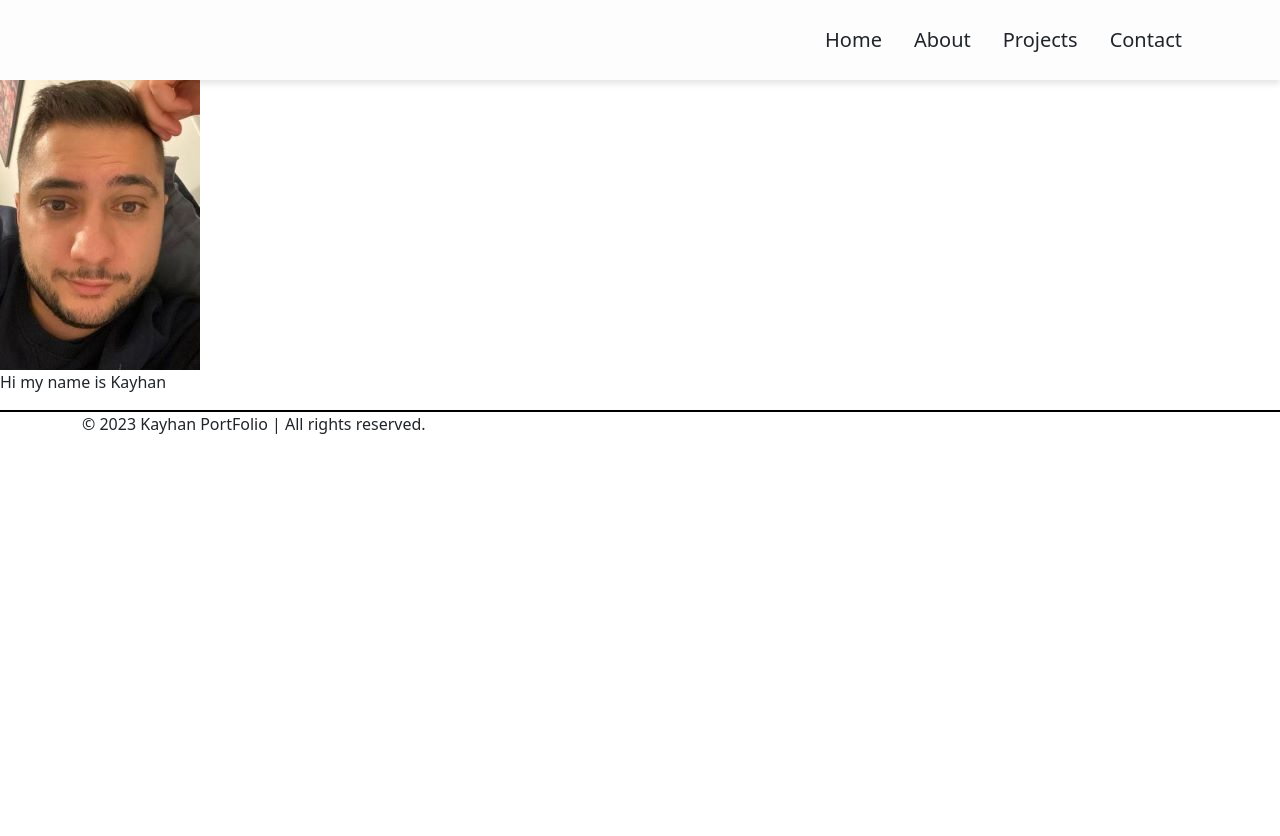
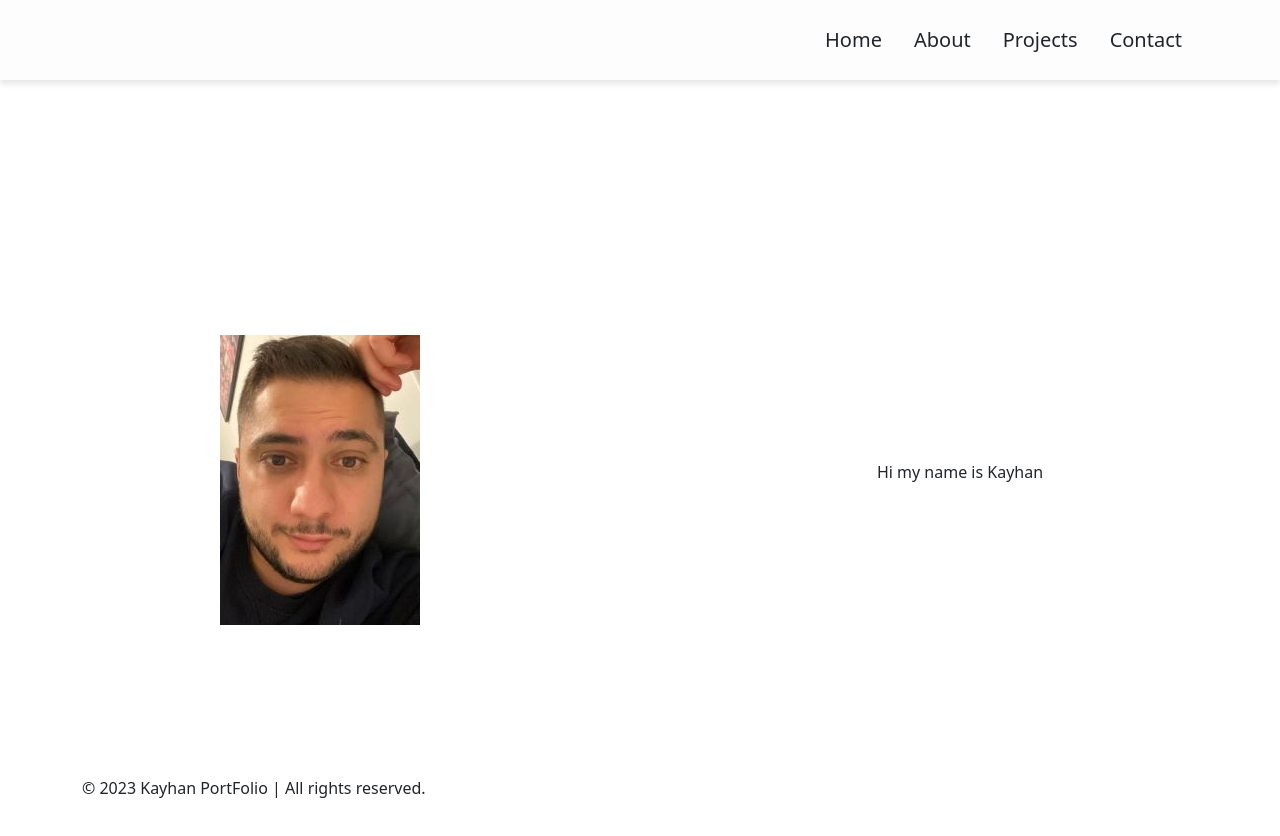
Before and after one commit to byunn90/React-Portfolio, a React (Create React App) app: page / in a window 1280 px wide. Shown: the top 836 px of the page. Before the commit the page ends 800 px from the top, so only its background shows below. Built offline with nearby package versions, Linux system fonts and the light colour scheme.

Commit message:
working on the footer

```diff
--- a/src/styles/Home.css
+++ b/src/styles/Home.css
@@ -1,5 +1,11 @@
-.left {
+.home {
+  display: flex;
+  justify-content: center;
+  align-items: center;
+  height: 100vh;
 }
-
+.left,
 .right {
+  width: 50%;
+  text-align: center;
 }
--- a/src/styles/Navbar.css
+++ b/src/styles/Navbar.css
@@ -78,5 +78,8 @@
 }
 
 .my-footer {
-  border-top: 2px solid black;
+  position: fixed;
+  bottom: 0;
+  left: 0;
+  width: 100%;
 }
```
